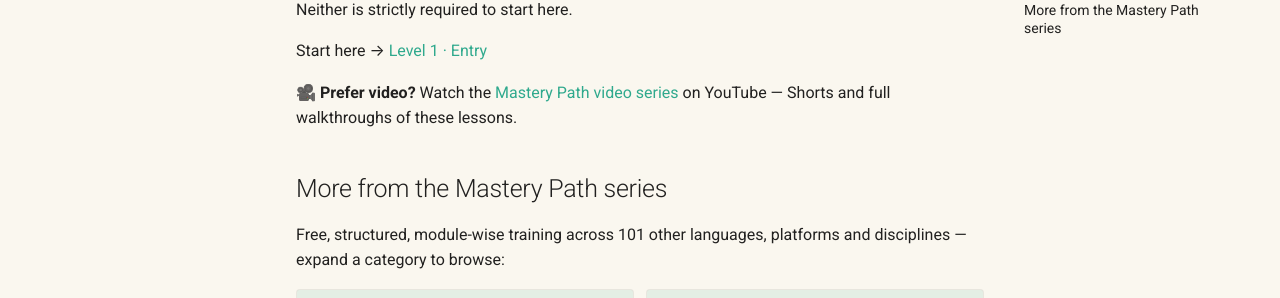
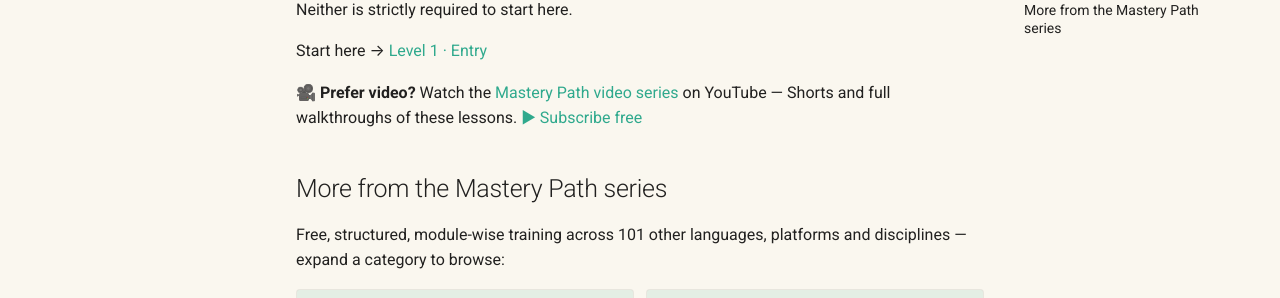
Before and after one commit to SIGILIPELLI/edge-ai-mastery-path, an MkDocs documentation site: the page built from docs/index.md, in a window 1280 px wide and 900 px high, scrolled down 1549 px. Shown: the part 152-450 px from the top of the window. Built offline with MkDocs 1.6.1 and Material for MkDocs 9.7.7, drawn with Linux system fonts in a browser that asks for light colours; comment, search, counter and statistics services are not loaded.

Commit message:
Add one-click YouTube Subscribe link
Co-Authored-By: Claude Opus 5.5 <noreply@anthropic.com>

```diff
--- a/docs/index.md
+++ b/docs/index.md
@@ -67,7 +67,7 @@ covers Arduino/ESP32 basics. Neither is strictly required to start here.
 
 Start here → [Level 1 · Entry](level-1/index.md)
 
-🎥 **Prefer video?** Watch the [Mastery Path video series](https://youtube.com/@learnmasterypath) on YouTube — Shorts and full walkthroughs of these lessons.
+🎥 **Prefer video?** Watch the [Mastery Path video series](https://youtube.com/@learnmasterypath) on YouTube — Shorts and full walkthroughs of these lessons. [▶ Subscribe free](https://www.youtube.com/@learnmasterypath?sub_confirmation=1)
 
 ## More from the Mastery Path series
 
```
